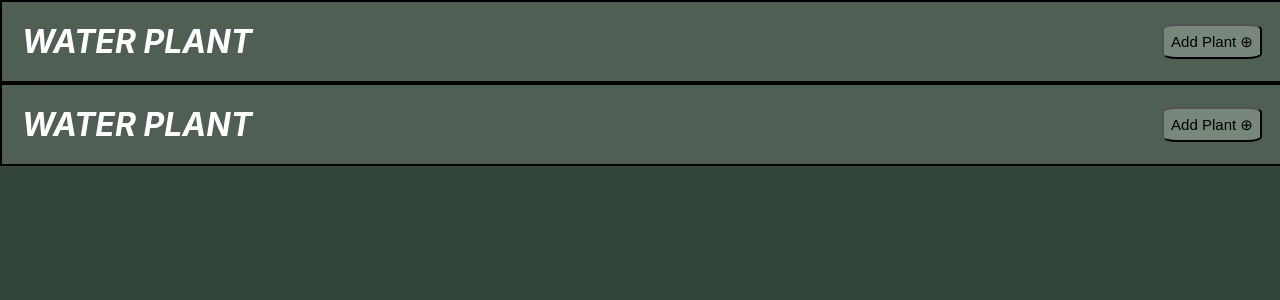
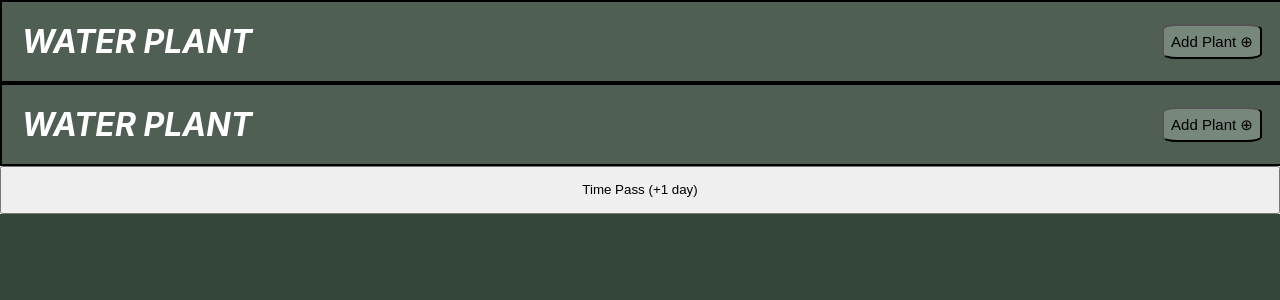
Before and after one commit to CamBlackwell/DesignAssignment2, a React (Create React App) app in the folder assingment2/: page / in a window 1280 px wide. Shown: the top 300 px of the page. Built offline with nearby package versions, Linux system fonts and the light colour scheme.

Commit message:
push to check code

```diff
--- a/assingment2/src/App.js
+++ b/assingment2/src/App.js
@@ -1,6 +1,6 @@
 import './App.css';
 import  {useState} from 'react';
-import Header from './components/Header';
+import Header from './components/header';
 import PlantCard from './components/PlantCard';
 import CardContainer from './components/CardContainer';
 import AddPlantForm from './components/AddPlantForm';
@@ -8,6 +8,7 @@ import Dashboard from './components/Dashboard';
 
 function App() {
 
+  let time = 0;
   const [plants, setPlants]= useState([]);
   const [showForm, setShowForm] = useState(false);
 
@@ -15,11 +16,24 @@ function App() {
     setPlants([...plants, newPlant]);
   }
 
+  function passTime(plants){
+    time = time + 1
+    //if (plants.ur && time == 2){
+     // console.alert
+    //}
+  }
+
   return (
    <div className='App'>
     <Header onOpenForm={() => setShowForm(true)} />
 
+
+
     <Dashboard />
+
+      <button onClick={passTime}>
+        <p>Time Pass (+1 day)</p>
+      </button>
 
       {showForm && (
         <AddPlantForm
```
